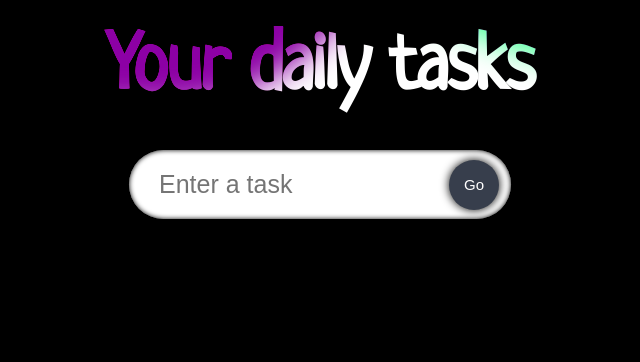
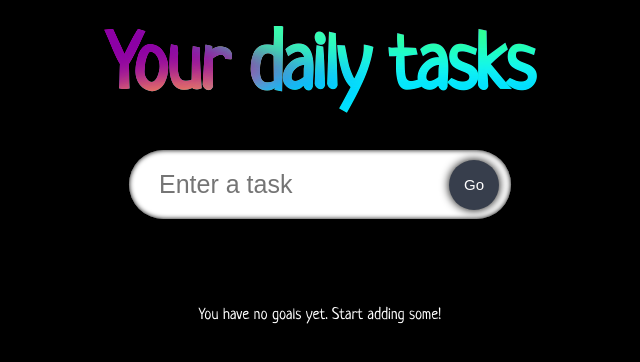
Before and after one commit to andrei-alexandrov/todo-app-typescript, a React (Create React App) app: page / in a window 1280 px wide. Shown: the top 362 px of the page, without its empty margins (320-960 px from the left). Built offline with nearby package versions, Linux system fonts and the light colour scheme.

Commit message:
Added InfoBox component

```diff
--- a/src/components/Button/Button.tsx
+++ b/src/components/Button/Button.tsx
@@ -1,11 +1,11 @@
 import "./Button.css";
 
-type Props = {
+type ButtonProps = {
     children: string;
     styleBtn: string;
 }
 
-export default function Button({ children, styleBtn }: Props) {
+export default function Button({ children, styleBtn }: ButtonProps) {
     return (
         <button
             className={styleBtn}
--- a/src/components/GlowingText/GlowingText.tsx
+++ b/src/components/GlowingText/GlowingText.tsx
@@ -1,11 +1,11 @@
 import React from "react";
 import "./GlowingText.css";
 
-interface Props {
+interface GlowingTextProps {
   title: string;
 }
 
-const GlowingText: React.FC<Props> = ({ title }) => {
+const GlowingText: React.FC<GlowingTextProps> = ({ title }) => {
   const auroraItems = Array(4).fill(null);
 
   return (
--- /dev/null
+++ b/src/components/InfoBox/InfoBox.css
@@ -0,0 +1,26 @@
+.infobox {
+    margin: 2rem 0;
+    padding: 0.5rem;
+    text-align: center;
+    box-shadow: 0 0 10px rgba(0, 0, 0, 0.25);
+    font-size: 0.85rem;
+    border-radius: 4px;
+  }
+
+  .infobox-hint {
+    color: white;
+    font-size: 16px;
+  }
+
+  .infobox-warning.warning--low {
+    border: 1px solid var(--low-warning-color);
+    color: var(--low-warning-color);
+  }
+  .infobox-warning.warning--medium {
+    border: 1px solid var(--medium-warning-color);
+    color: var(--medium-warning-color);
+  }
+  .infobox-warning.warning--high {
+    border: 1px solid var(--high-warning-color);
+    color: var(--high-warning-color);
+  }
--- /dev/null
+++ b/src/components/InfoBox/InfoBox.tsx
@@ -0,0 +1,36 @@
+import {type  ReactNode } from "react";
+import "./InfoBox.css";
+
+type InfoBoxProps = {
+    mode: "hint";
+    children: ReactNode;
+  };
+
+ type WarningBoxProps = {
+    mode: "warning";
+    severity: "low" | "medium" | "high";
+    children: ReactNode;
+  };
+
+const InforBox = (props: InfoBoxProps | WarningBoxProps) => {
+  const { children, mode } = props;
+
+  if (mode === "hint") {
+    return (
+      <aside className="infobox infobox-hint">
+        <p>{children}</p>
+      </aside>
+    );
+  }
+
+  const { severity } = props;
+
+  return (
+    <aside className={`infobox infobox-warning warning--${severity}`}>
+      <h2>Warning</h2>
+      <p>{children}</p>
+    </aside>
+  );
+};
+
+export default InforBox;
--- a/src/components/InputField/InputField.tsx
+++ b/src/components/InputField/InputField.tsx
@@ -2,13 +2,13 @@ import React, { useRef } from "react";
 import "./InputField.css";
 import Button from "../Button/Button";
 
-interface Props {
+type ToDoProps = {
     todo: string | number,
     setTodo: React.Dispatch<React.SetStateAction<string | number>>
     handleAdd: (e: React.FormEvent) => void;
 }
 
-const InputField: React.FC<Props> = ({ todo, setTodo, handleAdd }) => {
+const InputField: React.FC<ToDoProps> = ({ todo, setTodo, handleAdd }) => {
     const inputRef = useRef<HTMLInputElement>(null);
 
     return (
--- a/src/components/SingleTodo/SingleTodo.tsx
+++ b/src/components/SingleTodo/SingleTodo.tsx
@@ -6,13 +6,13 @@ import Button from "../Button/Button";
 
 import "./SingleTodo.css";
 
-type Props = {
+type SingleTodoProps = {
   todo: Todo;
   todos: Todo[];
   setTodos: React.Dispatch<React.SetStateAction<Todo[]>>;
 };
 
-const SingleTodo: React.FC<Props> = ({ todo, todos, setTodos }) => {
+const SingleTodo: React.FC<SingleTodoProps> = ({ todo, todos, setTodos }) => {
   const [edit, setEdit] = useState<boolean>(false);
   const [editTodo, setEditTodo] = useState<string | number>(todo.todo);
 
--- a/src/components/TodoList/TodoList.tsx
+++ b/src/components/TodoList/TodoList.tsx
@@ -1,14 +1,33 @@
 import "./TodoList.css";
 import { Todo } from "../../model";
 import SingleTodo from "../SingleTodo/SingleTodo";
+import { type ReactNode } from "react";
+import InfoBox from "../InfoBox/InfoBox";
 
-interface Props {
-    todos: Todo[],
-    setTodos: React.Dispatch<React.SetStateAction<Todo[]>>
+type TodoProps = {
+  todos: Todo[];
+  setTodos: React.Dispatch<React.SetStateAction<Todo[]>>;
 }
 
-const TodoList: React.FC<Props> = ({ todos, setTodos }) => {
+const TodoList: React.FC<TodoProps> = ({ todos, setTodos }) => {
+  let warningBox: ReactNode;
+
+  if (todos.length === 0) {
     return (
+      <InfoBox mode="hint"> You have no goals yet. Start adding some!</InfoBox>
+    );
+  }
+
+  if (todos.length >= 9) {
+    warningBox = (
+      <InfoBox mode="warning" severity="medium">
+        You are collecting a lot of goals. Don't put too much on your plate!
+      </InfoBox>
+    );
+  }
+  return (
+    <>
+      {warningBox}
       <div className="todos">
         {todos.map((todo) => {
           return (
@@ -18,10 +37,11 @@ const TodoList: React.FC<Props> = ({ todos, setTodos }) => {
               todos={todos}
               setTodos={setTodos}
             />
-                )
+          );
         })}
       </div>
-    )
-}
+    </>
+  );
+};
 
 export default TodoList;
--- a/src/globalStyles.css
+++ b/src/globalStyles.css
@@ -6,4 +6,9 @@
   --blur: 1rem;
   --fs: clamp(1rem, 8vw, 5rem);
   --ls: clamp(-1.75px, -0.25vw, -3.5px);
+  --main-color: #dfc75b;
+  --info-color: #96f5f7;
+  --low-warning-color: #f6d84f;
+  --medium-warning-color: #fca635;
+  --high-warning-color: #f97373;
 }
--- a/src/index.tsx
+++ b/src/index.tsx
@@ -1,4 +1,4 @@
-// import React from 'react';
+import React from 'react';
 import ReactDOM from 'react-dom/client';
 import App from './App';
 
@@ -8,7 +8,7 @@ const root = ReactDOM.createRoot(
   document.getElementById('root') as HTMLElement
 );
 root.render(
-  // <React.StrictMode>
+  <React.StrictMode>
   <App />
-  // </React.StrictMode>
+  </React.StrictMode>
 );
--- a/src/variables.css
+++ /dev/null
@@ -1,5 +0,0 @@
-:root {
-    generalBtnStyles {
-        background-color: red;
-    }
-}
```
Also changed, not shown: src/App.tsx (+1 -20 lines), src/utils/useLocalStorage.tsx (renamed from src/useLocalStorage.tsx). Lines whose indentation alone changed are shown as unchanged.
